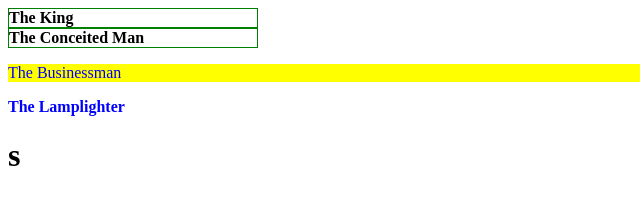
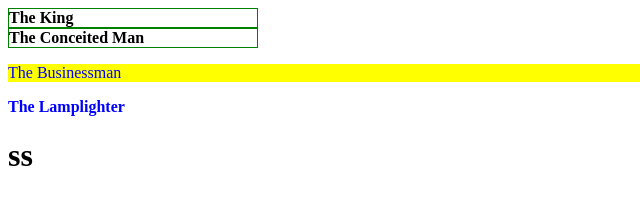
Before and after one commit to tenull/tenull2.github.io, a plain HTML site: page index.html in a window 1280 px wide. Shown: the full height of the page, 0-640 px from the left. Drawn offline with Linux system fonts and the light colour scheme.

Commit message:
Update index.html

```diff
--- a/index.html
+++ b/index.html
@@ -13,6 +13,6 @@
       </div>
       <p id="b550" class="asteroid big">The Businessman</p>
       <div id="b329" class="asteroid b329 big">The Lamplighter</div>
-      <h1>s</h1>
+      <h1>ss</h1>
 </body>
 </html>
```
